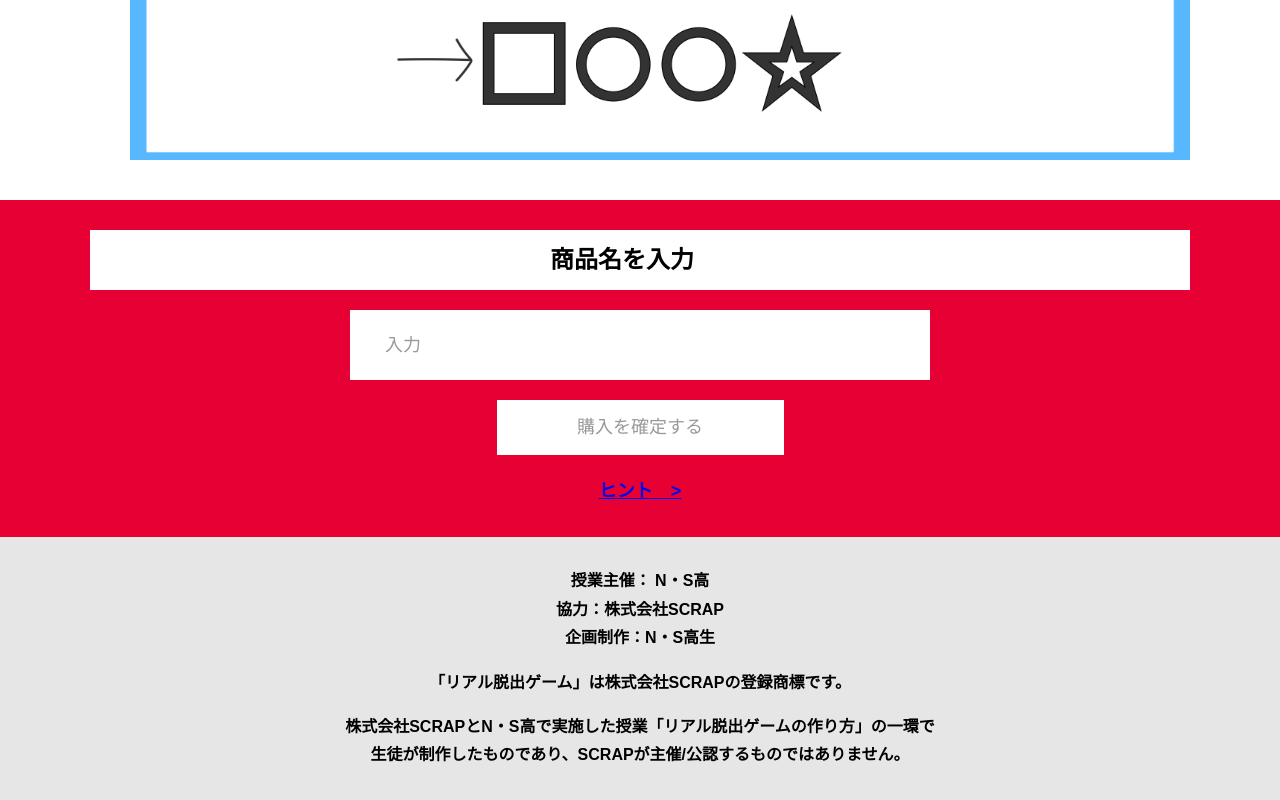
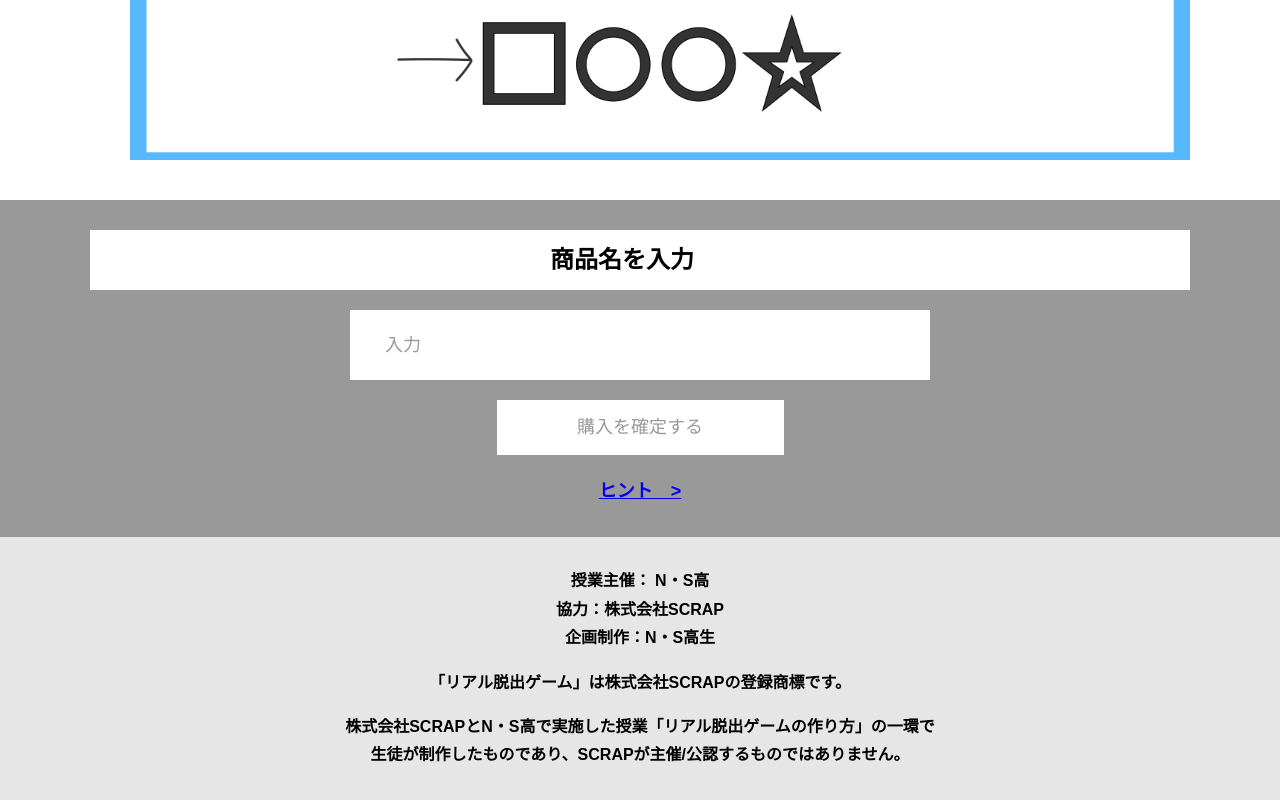
Before and after one commit to whalesingasong/alfa-Shinsaibashi-I, a plain HTML site: page main.html in a window 1280 px wide. Shown: the part 1597-2397 px from the top of the page. Drawn offline with nearby package versions, Linux system fonts and the light colour scheme.

Commit message:
Update style.css

```diff
--- a/assets/css/style.css
+++ b/assets/css/style.css
@@ -239,7 +239,7 @@ button {
 * Color
 *********************/
 .bg-color--keycolor {
-  background-color: #E60033;
+  background-color: #999999;
 }
 
 .bg-color--subcolor {
```
